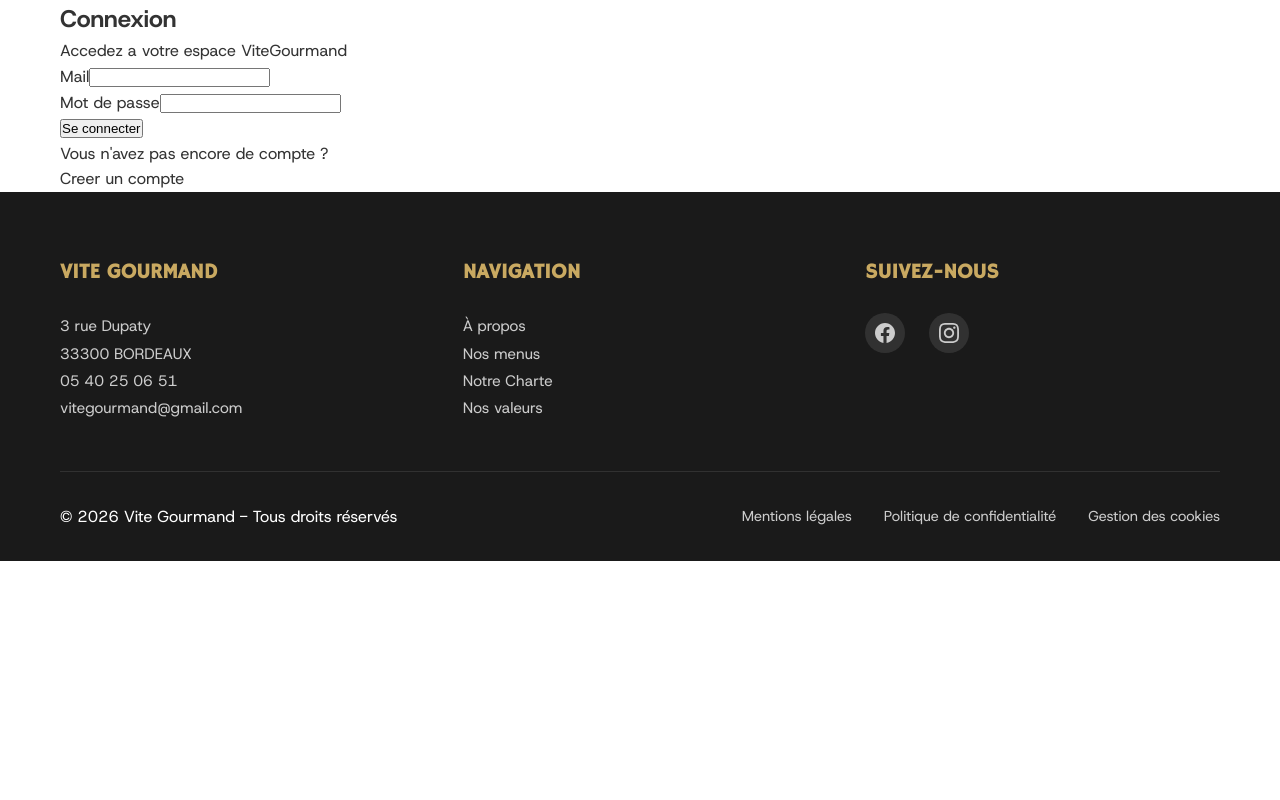
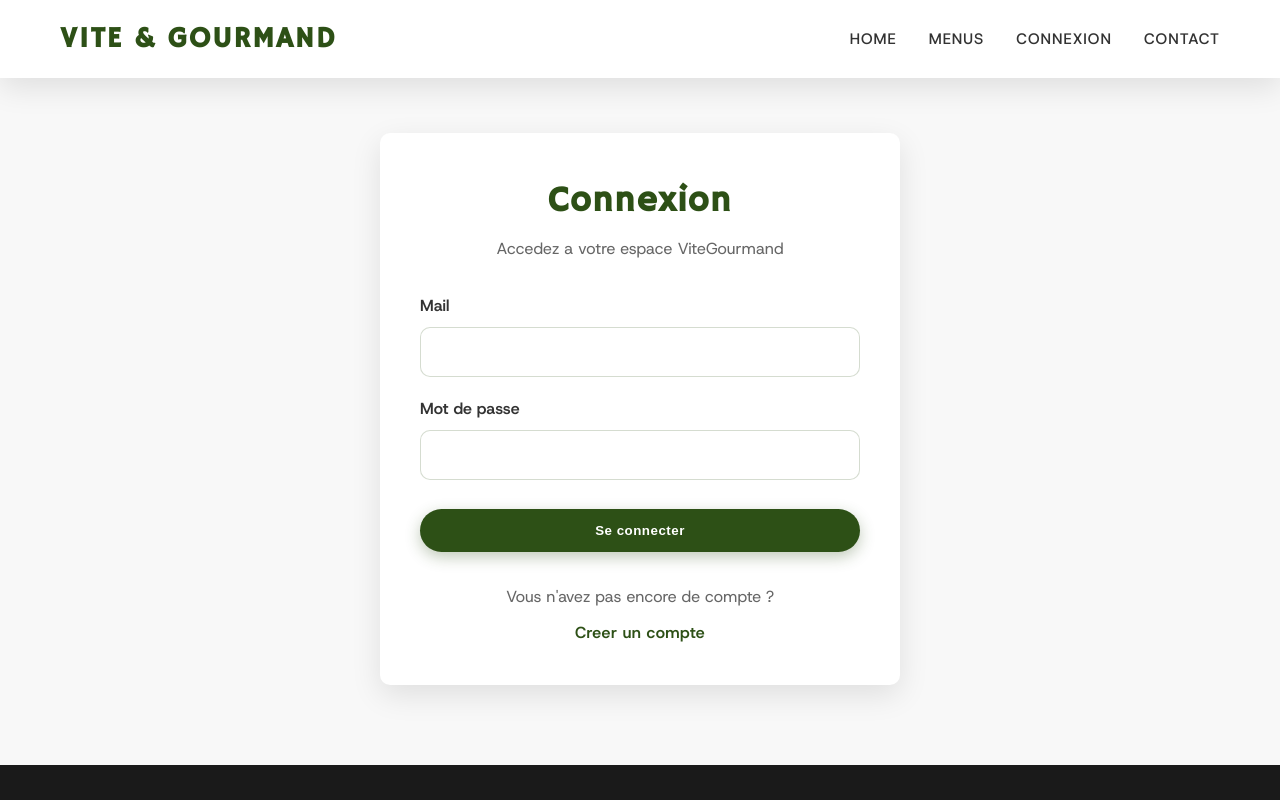
Before and after one commit to robertoreynaleon/vitegourmand-frontend, a React (Create React App) app: page /auth/login in a window 1280 px wide. Shown: the top 800 px of the page. Built offline with nearby package versions, Linux system fonts and the light colour scheme.

Commit message:
Création fichier SASS commun _forms.scss et la page Login

```diff
--- a/src/pages/auth/Login.jsx
+++ b/src/pages/auth/Login.jsx
@@ -1,6 +1,7 @@
 import React from 'react';
 import Header from '../../components/Header';
 import Footer from '../../components/Footer';
+import './Login.scss';
 
 function Login() {
 	return (
--- /dev/null
+++ b/src/pages/auth/Login.scss
@@ -0,0 +1,54 @@
+// =============================================================================
+// LOGIN — Vite & Gourmand
+// =============================================================================
+@use '../../styles/variables' as *;
+@use '../../styles/mixins' as *;
+@use '../../styles/forms';
+
+// -----------------------------------------------------------------------------
+// Header visible sur pages internes (non transparent)
+// -----------------------------------------------------------------------------
+.auth-page-wrapper {
+	.main-header {
+		position: fixed;
+		top: 0;
+		left: 0;
+		right: 0;
+		background: $color-white;
+		box-shadow: $shadow-md;
+	}
+
+	.logo h1 {
+		color: $color-green;
+	}
+
+	.nav-menu a {
+		color: $color-text;
+
+		&::after {
+			background: $color-green;
+		}
+	}
+
+	.user-greeting {
+		color: $color-text;
+	}
+
+	main {
+		padding-top: 90px;
+	}
+}
+
+// -----------------------------------------------------------------------------
+// Desktop-only fix for Login page borders
+// -----------------------------------------------------------------------------
+@include desktop {
+	.auth-page-wrapper main {
+		background: $color-bg-light;
+	}
+
+	.auth-page-wrapper .form-page-section {
+		padding-top: calc(8.3rem - 90px);
+		padding-bottom: 5rem;
+	}
+}
--- /dev/null
+++ b/src/styles/_forms.scss
@@ -0,0 +1,126 @@
+// =============================================================================
+// FORMS — Vite & Gourmand (shared styles)
+// =============================================================================
+@use './variables' as *;
+@use './mixins' as *;
+
+.form-page-section {
+    padding: $section-padding;
+    background: $color-bg-light;
+}
+
+.form-content {
+    max-width: 520px;
+    margin: 0 auto;
+    padding: 2.5rem;
+    background: $color-white;
+    border-radius: $radius-sm;
+    box-shadow: $shadow-md;
+    text-align: center;
+}
+
+.form-page-title {
+    font-family: $font-heading;
+    font-size: 2.2rem;
+    color: $color-green;
+    letter-spacing: 1.5px;
+    margin-bottom: 0.4rem;
+}
+
+.form-subtitle {
+    color: $color-text-light;
+    margin-bottom: 2rem;
+}
+
+.form-main {
+    display: grid;
+    gap: 1.2rem;
+    text-align: left;
+}
+
+.form-group {
+    display: grid;
+    gap: 0.5rem;
+}
+
+.form-label {
+    font-weight: 600;
+    color: $color-text;
+}
+
+.form-input-field {
+    width: 100%;
+    padding: 0.85rem 1rem;
+    border-radius: $radius-sm;
+    border: 1px solid rgba(45, 80, 22, 0.2);
+    background: $color-white;
+    color: $color-text;
+    font-family: $font-body;
+    font-size: 1rem;
+    @include interactive($color-gold);
+
+    &:focus-visible {
+        border-color: $color-green;
+    }
+}
+
+.form-btn-submit {
+    margin-top: 0.6rem;
+    padding: 0.9rem 1.6rem;
+    border-radius: $radius-pill;
+    border: none;
+    background: $color-green;
+    color: $color-white;
+    font-weight: 600;
+    letter-spacing: 0.5px;
+    cursor: pointer;
+    box-shadow: $shadow-btn;
+    @include interactive($color-gold);
+
+    &:hover {
+        background: $color-green-dark;
+        transform: translateY(-2px);
+    }
+}
+
+.form-alt-section {
+    margin-top: 2rem;
+    display: grid;
+    gap: 0.6rem;
+    justify-items: center;
+}
+
+.form-alt-text {
+    color: $color-text-light;
+}
+
+.form-alt-link {
+    color: $color-green;
+    font-weight: 600;
+    letter-spacing: 0.4px;
+    @include interactive($color-gold);
+
+    &:hover {
+        color: $color-green-dark;
+    }
+}
+
+@include tablet {
+    .form-page-section {
+        padding: 5rem 0;
+    }
+}
+
+@include mobile {
+    .form-page-section {
+        padding: 4rem 0;
+    }
+
+    .form-content {
+        padding: 2rem 1.5rem;
+    }
+
+    .form-page-title {
+        font-size: 1.9rem;
+    }
+}
```
